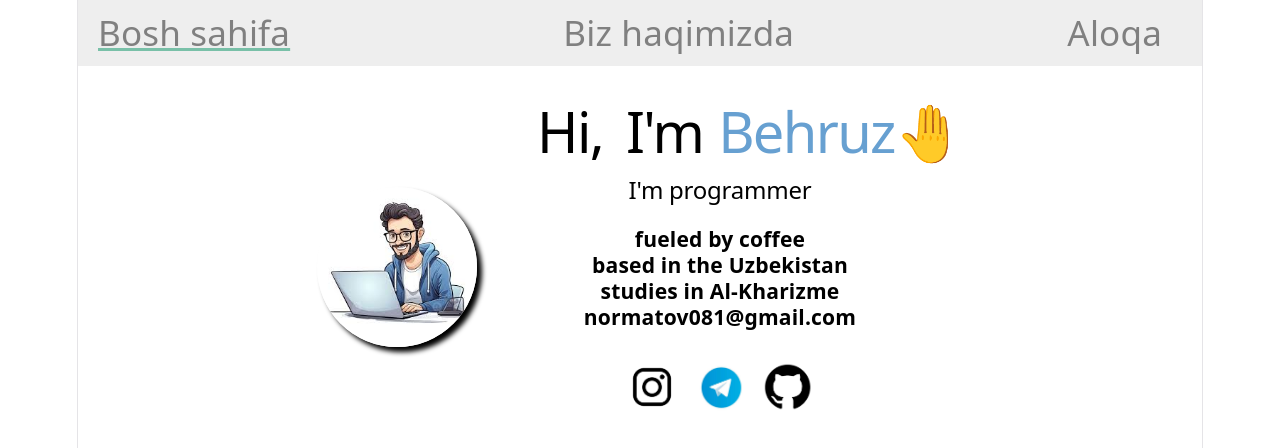
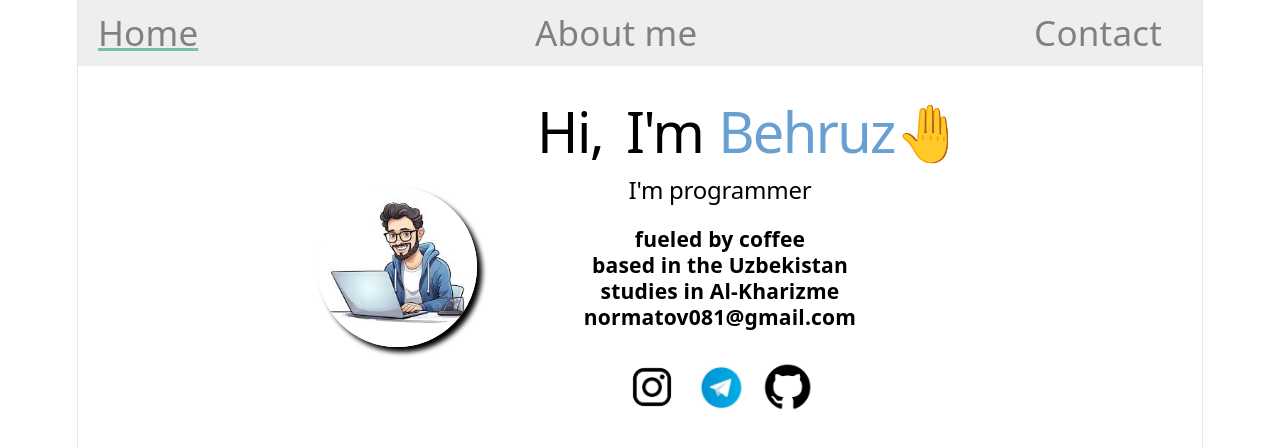
Before and after one commit to Behruz081/Node, a React app in the folder Portfolio/: page / in a window 1280 px wide. Shown: the top 448 px of the page. Built offline with nearby package versions, Linux system fonts and the light colour scheme; the HTML template or start-up script is replaced by a standard one.

Commit message:
portfolio all done

```diff
--- a/Portfolio/src/App.jsx
+++ b/Portfolio/src/App.jsx
@@ -54,9 +54,9 @@ function App() {
   return (
     <BrowserRouter>
       <nav style={{padding:"20px", background:"#eee"}}>
-        <Link className='navtext' id='home' to='/' style={{marginRight:"10px"}}>Bosh sahifa</Link>
-        <Link className='navtext' id="about" to='/about' style={{marginRight:"10px", textDecorationLine:"none"}}>Biz haqimizda</Link>
-        <Link className='navtext' id="contact" to='/contact' style={{textDecorationLine:"none"}}>Aloqa</Link>
+        <Link className='navtext' id='home' to='/' style={{marginRight:"10px"}}>Home</Link>
+        <Link className='navtext' id="about" to='/about' style={{marginRight:"10px", textDecorationLine:"none"}}>About me</Link>
+        <Link className='navtext' id="contact" to='/contact' style={{textDecorationLine:"none"}}>Contact</Link>
       </nav>
 
       <div style={{padding:"20px"}}>
```
